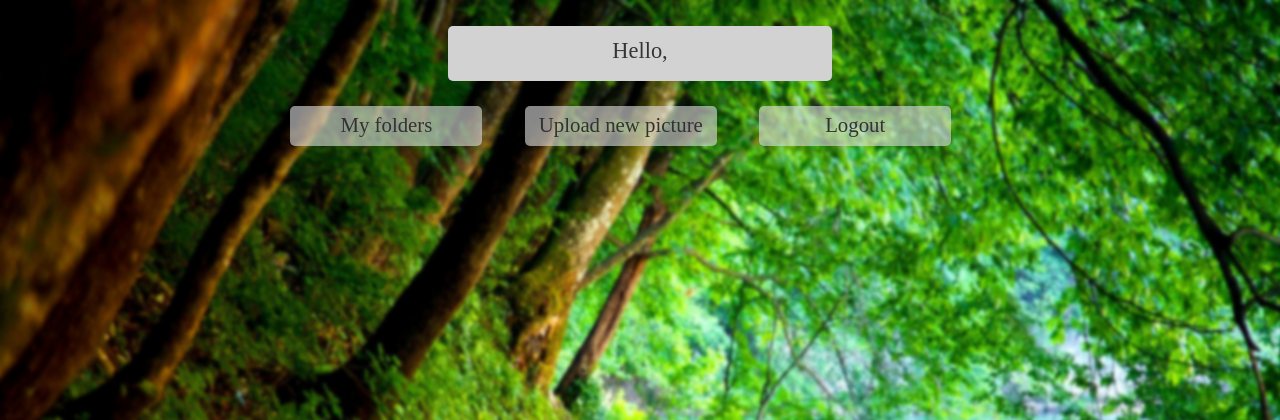
After one commit to bnaskov/PHP-Teamwork-ROSE-LAVANDA, a PHP site: page /templates/header.php in a window 1280 px wide. The commit adds this page. Shown: the top 420 px of the page. Run offline with PHP 8.4, Linux system fonts and the light colour scheme.

Commit message:
Added template for header

```diff
--- /dev/null
+++ b/layouts/styles/header.css
@@ -0,0 +1,41 @@
+* {
+  margin: 0;
+  padding: 0;
+  box-sizing: border-box; }
+
+body {
+  background: url("../images/nature.jpg");
+  background-size: cover;
+  background-repeat: no-repeat; }
+  body header {
+    text-align: center; }
+    body header > div:first-of-type {
+      width: 30%;
+      height: 55px;
+      border-radius: 5px;
+      margin: 2% auto;
+      padding: 1%;
+      background: #d2d2d2;
+      font-size: 140%;
+      color: #353535; }
+    body header ul li {
+      display: inline-block;
+      width: 15%;
+      padding: 0.5%;
+      margin-right: 3%;
+      height: 40px;
+      color: #323232;
+      border-radius: 5px;
+      background: rgba(226, 226, 226, 0.6);
+      font-size: 130%;
+      overflow: hidden; }
+      body header ul li a {
+        display: block;
+        width: 100%;
+        height: 40px;
+        border-bottom: 2px solid rgba(53, 53, 53, 0.8);
+        color: inherit;
+        text-decoration: none;
+        transition: ease 0.2s all; }
+      body header ul li a:hover {
+        height: 30px; }
--- /dev/null
+++ b/layouts/styles/header.scss
@@ -0,0 +1,51 @@
+*{
+  margin: 0;
+  padding: 0;
+  box-sizing: border-box;
+}
+
+body{
+  background: url('../images/nature.jpg');
+  background-size: cover;
+  background-repeat: no-repeat;
+  header{
+    text-align: center;
+    > div:first-of-type{
+      width: 30%;
+      height: 55px;
+      border-radius: 5px;
+      margin: 2% auto;
+      padding: 1%;
+      background: rgb(210, 210, 210);
+      font-size: 140%;
+      color: rgb(53, 53, 53);
+    }
+    ul{
+      li{
+        display: inline-block;
+        width: 15%;
+        padding: 0.5%;
+        margin-right: 3%;
+        height: 40px;
+        color: rgb(50, 50, 50);
+        border-radius: 5px;
+        background: rgba(226, 226, 226, 0.6);
+        font-size: 130%;
+        overflow: hidden;
+        a{
+          display: block;
+          width: 100%;
+          height: 40px;
+          border-bottom: 2px solid rgba(53, 53, 53, 0.8);
+          color: inherit;
+          text-decoration: none;
+          transition: ease 0.2s all;
+        }
+        a:hover{
+          height: 30px;
+
+        }
+      }
+    }
+  }
+}
--- /dev/null
+++ b/layouts/templates/header.php
@@ -0,0 +1,23 @@
+<!DOCTYPE html>
+
+<html>
+
+<head>
+    <meta http-equiv="content-type" content="text/html" charset="utf-8"/>
+    <link rel="stylesheet" href="../styles/header.css"/>
+    <title></title>
+</head>
+<body>
+<header>
+    <div> Hello, <?php //echo $_SESSION['login']; ?> </div>
+    <nav>
+        <ul>
+            <li><a href="folders.php">My folders</a></li>
+            <li><a href="upload.php">Upload new picture</a></li>
+            <li><a href="logout.php">Logout</a></li>
+        </ul>
+    </nav>
+
+
+
+</header>
```
Also changed, not shown: layouts/index.php (+7 -7 lines), layouts/images/nature.jpg (added), layouts/images/waterfall.jpg (added).
